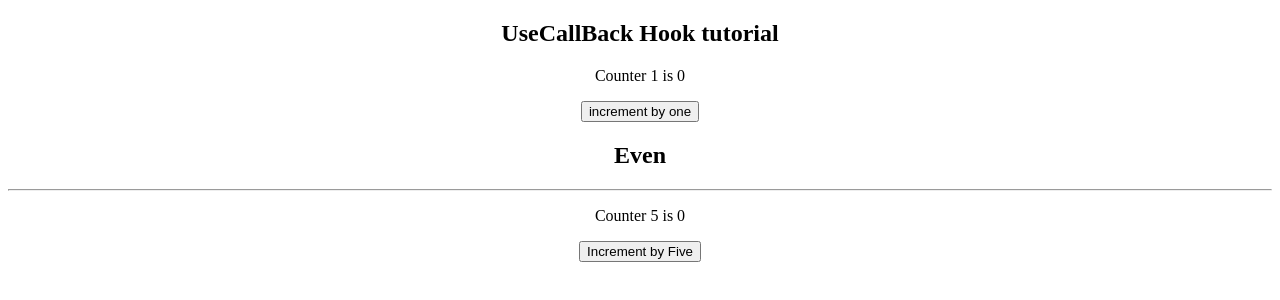
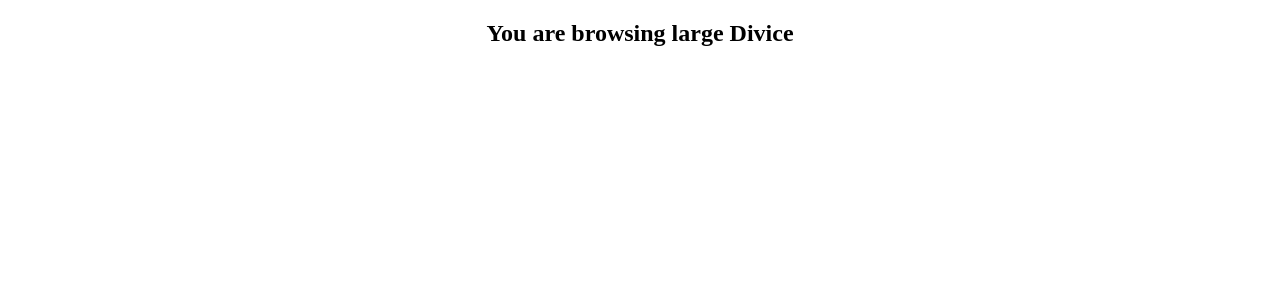
Before and after one commit to Nirob360/React-class-main, a React (Create React App) app: page / in a window 1280 px wide. Shown: the top 300 px of the page. Built offline with nearby package versions, Linux system fonts and the light colour scheme.

Commit message:
custom hook code learn and understant

```diff
--- a/src/App.js
+++ b/src/App.js
@@ -1,35 +1,11 @@
-import React, { useCallback, useMemo, useState } from 'react';
+import React from 'react';
 import './App.css';
-import Button from './components/Button';
-import ShowCount from './components/ShowCount';
-import Title from './components/Title';
+import Layout from './components/Layout';
 
 export default function App() {
-    const [count1, setCount1] = useState(0);
-    const [count2, setCount2] = useState(0);
-
-    const incrementByOne = useCallback(() => {
-        setCount1((prevValue) => prevValue + 1);
-    }, []);
-    const incrementByFive = useCallback(() => {
-        setCount2((prevCount) => prevCount + 5);
-    }, []);
-
-    const isEvenOrOdd = useMemo(() => {
-        let i = 0;
-        while (i < 1000000000) i += 1;
-        return count1 % 2 === 0;
-    }, [count1]);
-
     return (
         <div className="App">
-            <Title />
-            <ShowCount count={count1} title="Counter 1" />
-            <Button handleClick={incrementByOne}> increment by one</Button>
-            <h2> {isEvenOrOdd ? 'Even' : 'Odd'} </h2>
-            <hr />
-            <ShowCount count={count2} title="Counter 5" />
-            <Button handleClick={incrementByFive}>Increment by Five </Button>
+            <Layout />
         </div>
     );
 }
--- a/src/components/Button.js
+++ /dev/null
@@ -1,14 +0,0 @@
-import React from 'react';
-
-function Button({ handleClick, children }) {
-    console.log('button');
-    return (
-        <div>
-            <button type="button" onClick={handleClick}>
-                {children}
-            </button>
-        </div>
-    );
-}
-
-export default React.memo(Button);
--- /dev/null
+++ b/src/components/Layout.js
@@ -0,0 +1,12 @@
+import React from 'react';
+import useWindowWidth from './useWindowWidth';
+
+export default function Layout() {
+    const customHook = useWindowWidth(600);
+
+    return (
+        <div>
+            <h2> You are browsing {customHook ? 'small' : 'large'} Divice</h2>
+        </div>
+    );
+}
--- a/src/components/ShowCount.js
+++ /dev/null
@@ -1,14 +0,0 @@
-import React from 'react';
-
-function ShowCount({ count, title }) {
-    console.log('show count');
-    return (
-        <div>
-            <p>
-                {title} is {count}
-            </p>
-        </div>
-    );
-}
-
-export default React.memo(ShowCount);
--- a/src/components/Title.js
+++ /dev/null
@@ -1,12 +0,0 @@
-import React from 'react';
-
-function Title() {
-    console.log('title.......');
-    return (
-        <div>
-            <h2>UseCallBack Hook tutorial</h2>
-        </div>
-    );
-}
-
-export default React.memo(Title);
--- /dev/null
+++ b/src/components/useWindowWidth.js
@@ -0,0 +1,17 @@
+import { useEffect, useState } from 'react';
+
+const useWindowWidth = (screenSize) => {
+    const [smallScreenSize, setScreensize] = useState(false);
+
+    useEffect(() => {
+        const checkWindowSize = () => {
+            setScreensize(window.innerWidth < screenSize);
+        };
+        checkWindowSize();
+        window.addEventListener('resize', checkWindowSize);
+        return window.removeEventListener('resize', checkWindowSize);
+    }, [screenSize]);
+
+    return smallScreenSize;
+};
+export default useWindowWidth;
```
